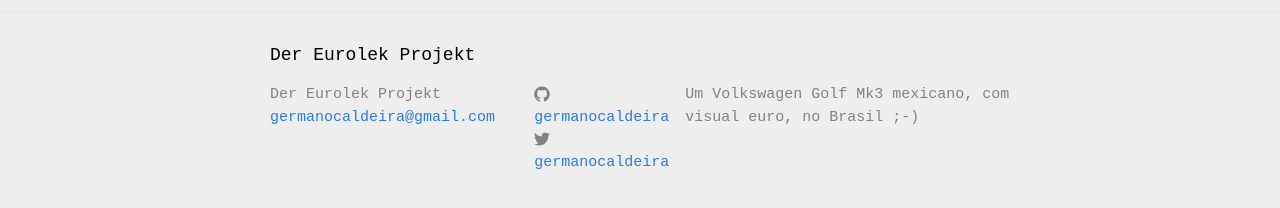
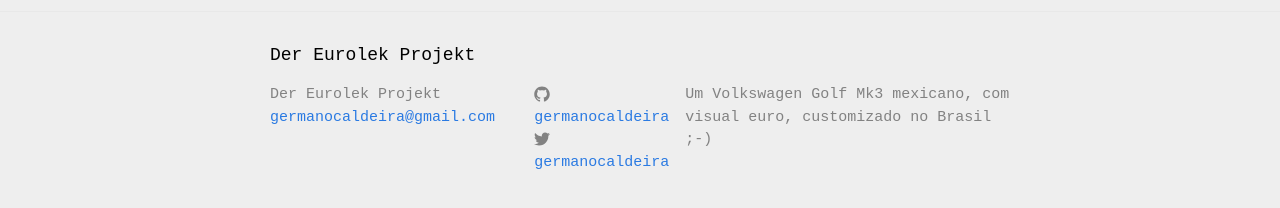
Before and after one commit to germanocaldeira/eurolek, a Jekyll site: the page built from index.html, in a window 1280 px wide. Shown: the part 446-654 px from the top of the page. Built offline with Jekyll 4.4.1, drawn with Linux system fonts in a browser that asks for light colours.

Commit message:
update 2
updateupdateupdate and more update ¬¬

```diff
--- a/_config.yml
+++ b/_config.yml
@@ -9,9 +9,9 @@
 title: Der Eurolek Projekt
 email: germanocaldeira@gmail.com
 description: > # this means to ignore newlines until "baseurl:"
-  Um Volkswagen Golf Mk3 mexicano, com visual euro, no Brasil ;-)
-baseurl: "" # the subpath of your site, e.g. /blog
-url: "http://yourdomain.com" # the base hostname & protocol for your site
+  Um Volkswagen Golf Mk3 mexicano, com visual euro, customizado no Brasil ;-)
+baseurl: "/" # the subpath of your site, e.g. /blog
+url: "https://germanocaldeira.github.io/eurolek/" # the base hostname & protocol for your site
 twitter_username: germanocaldeira
 github_username:  germanocaldeira
 
```
